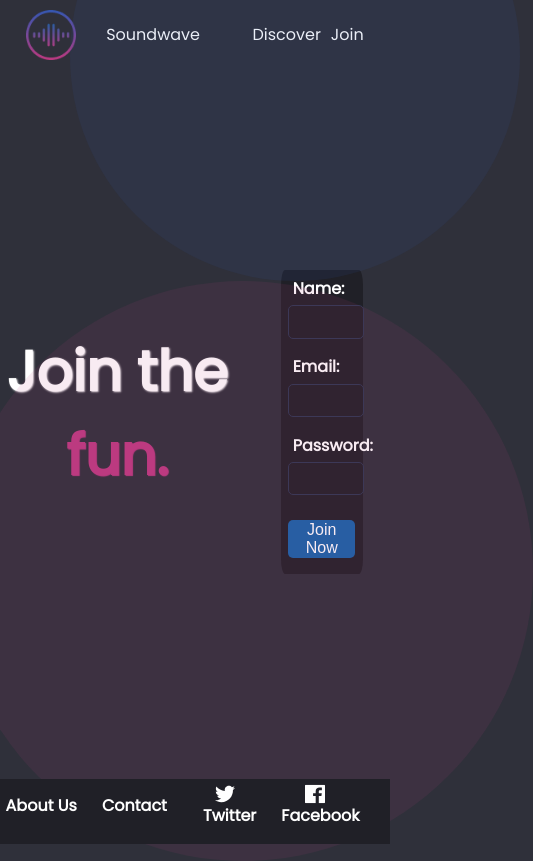
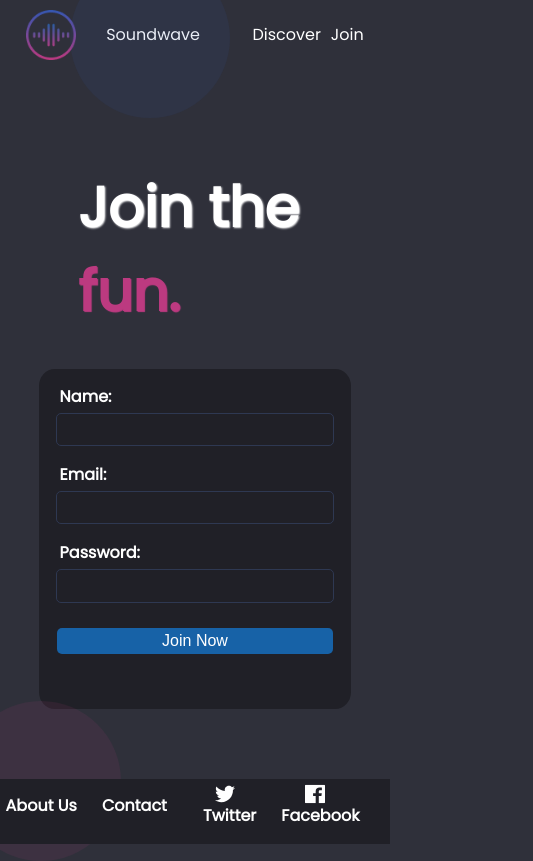
Before and after one commit to saudlari/soundWave, a React (Vite) app: page /join in a window 390 px wide. Shown: the whole page, 533 px wide, since content can reach past the window. Built offline with nearby package versions, Linux system fonts and the light colour scheme.

Commit message:
add media queries

```diff
--- a/src/components/button/Button.css
+++ b/src/components/button/Button.css
@@ -18,7 +18,6 @@
   font-size: medium;
   border-radius: 5px;
   border: none;
-   /*padding: 10px 20px;*/
   margin-bottom: 1vh;
   margin-top: 1vh;
 
--- a/src/components/form/Form.css
+++ b/src/components/form/Form.css
@@ -35,7 +35,7 @@
       }
 
     input {
-      height: 2.5vh;
+    height: 2.5vh;
     border-radius: 5px;
     width: 95%;
     padding: 5px;
@@ -54,8 +54,25 @@
 
     /*Mobile*/
 
-@media screen and (max-width: 480px) {
+@media screen and (max-width: 680px) {
+  form {
 
+    width:100%;
+    height:100%;
+    justify-content: space-around;
+
+    }
+
+    div.formLogin {
+
+      text-align: center;
+      display: flex;
+      justify-content: center;
+      height: auto;
+      width: 80%;
+
+
+      }
 
 }
 
@@ -63,6 +80,24 @@
  /*Tablet*/
 
 @media screen and (min-width: 681px) and (max-width: 1024px) {
+  form {
+
+    width:100%;
+    height:100%;
+    justify-content: space-around;
+
+    }
+
+    div.formLogin {
+
+      text-align: center;
+      display: flex;
+      justify-content: center;
+      height: auto;
+      width: auto;
+
+
+      }
 
 
 }
--- a/src/pages/join/Join.css
+++ b/src/pages/join/Join.css
@@ -11,11 +11,7 @@ main {
 }
 
 section {
-    display: flex;
-    justify-content: flex-end;
-    align-items: center;
-    max-width: 60%;
-    margin: 5%;
+
     max-width: 60%;
     margin-left: 0;
     padding: 0;
@@ -36,24 +32,20 @@ section h1 {
     }
 
 .circle1-join{
-    height: 450px;
-    width: 450px;
+
     border-radius: 50%;
     background-color:#3457b21a;
-    top: -20%;
     position: absolute;
-    left: 18%;
+
 
 }
 
 .circle2-join {
-    height: 580px;
-    width: 580px;
+
     border-radius: 50%;
     background-color: #bc3a801a;
     display: flex-box;
-    left: -12%;
-    left: -12%;
+    left: -10%;
     bottom: -2%;
     position: absolute;
 
@@ -61,8 +53,37 @@ section h1 {
 
 /*Mobile*/
 
-@media screen and (max-width: 480px) {
+@media screen and (max-width: 680px) {
+    .circle1-join{
+        height: 10em;
+        width: 10em;
+        top: -5%;
+        left: 18%;
 
+    }
+
+    .circle2-join {
+        height: 10em;
+        width: 10em;
+
+
+    }
+
+    main {
+        display: flex;
+        flex-direction: column;
+
+
+    }
+
+    section {
+        display: flex;
+        text-align: left;
+        justify-content: flex-start;
+        max-width: auto;
+        margin-bottom: 5%;
+
+    }
 
 }
 
@@ -70,13 +91,66 @@ section h1 {
  /*Tablet*/
 
 @media screen and (min-width: 681px) and (max-width: 1024px) {
+    .circle1-join{
+        height: 25em;
+        width: 25em;
+        top: -20%;
+        left: 18%;
 
+    }
+
+    .circle2-join {
+        height: 30em;
+        width: 30em;
+
+
+    }
+
+    main {
+        display: flex;
+        flex-direction: column;
+        align-items: center;
+
+        align-content: center;
+
+
+    }
+
+    section {
+        display: flex;
+        justify-content: flex-end;
+        align-items: center;
+        max-width: auto;
+        margin-bottom: 5%;
+
+    }
 
 }
 
 /*Desktop*/
 
 @media screen and (min-width: 1025px) {
+    .circle1-join{
+        height: 35em;
+        width: 35em;
+        top: -20%;
+        left: 18%;
+
+    }
+
+    .circle2-join {
+        height: 40em;
+        width: 40em;
+
+
+    }
+    section {
+
+        align-items: center;
+        max-width: auto;
+        margin-bottom: 5%;
+
+    }
 
 
   }
```
